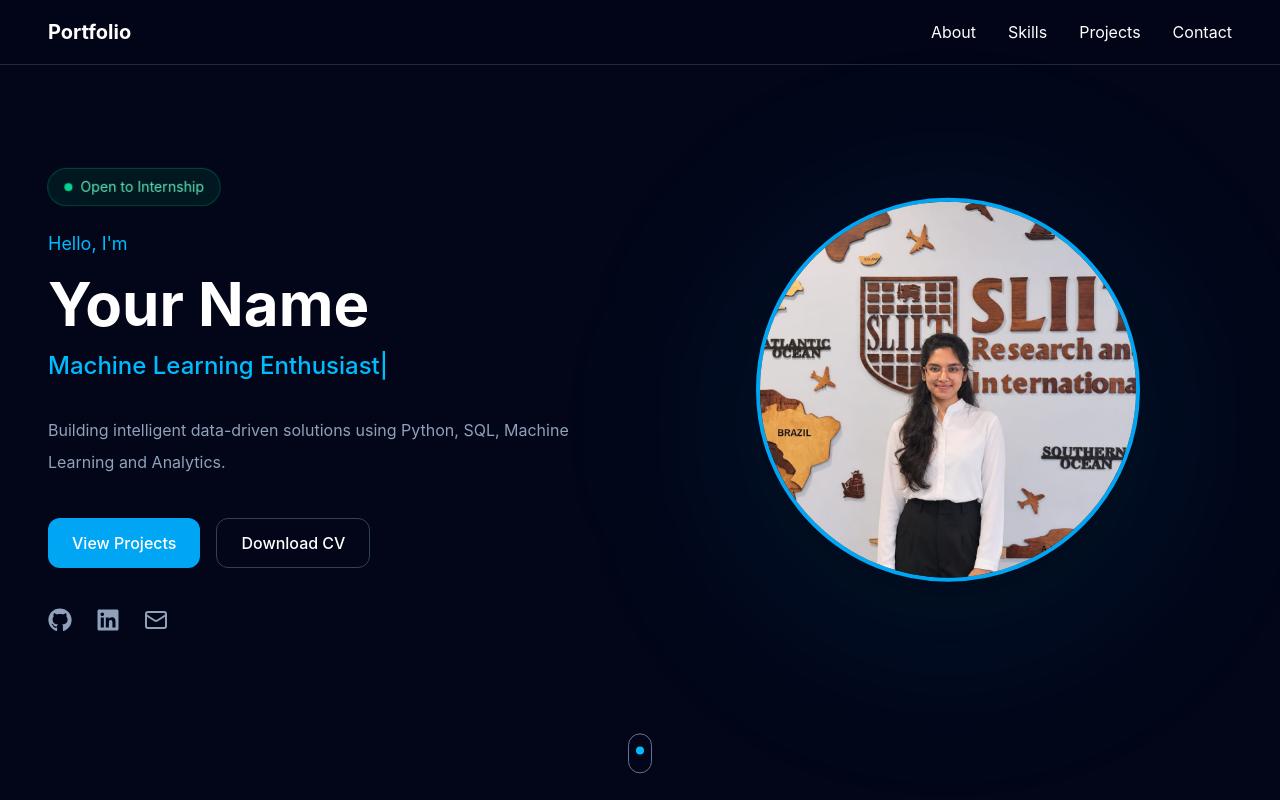
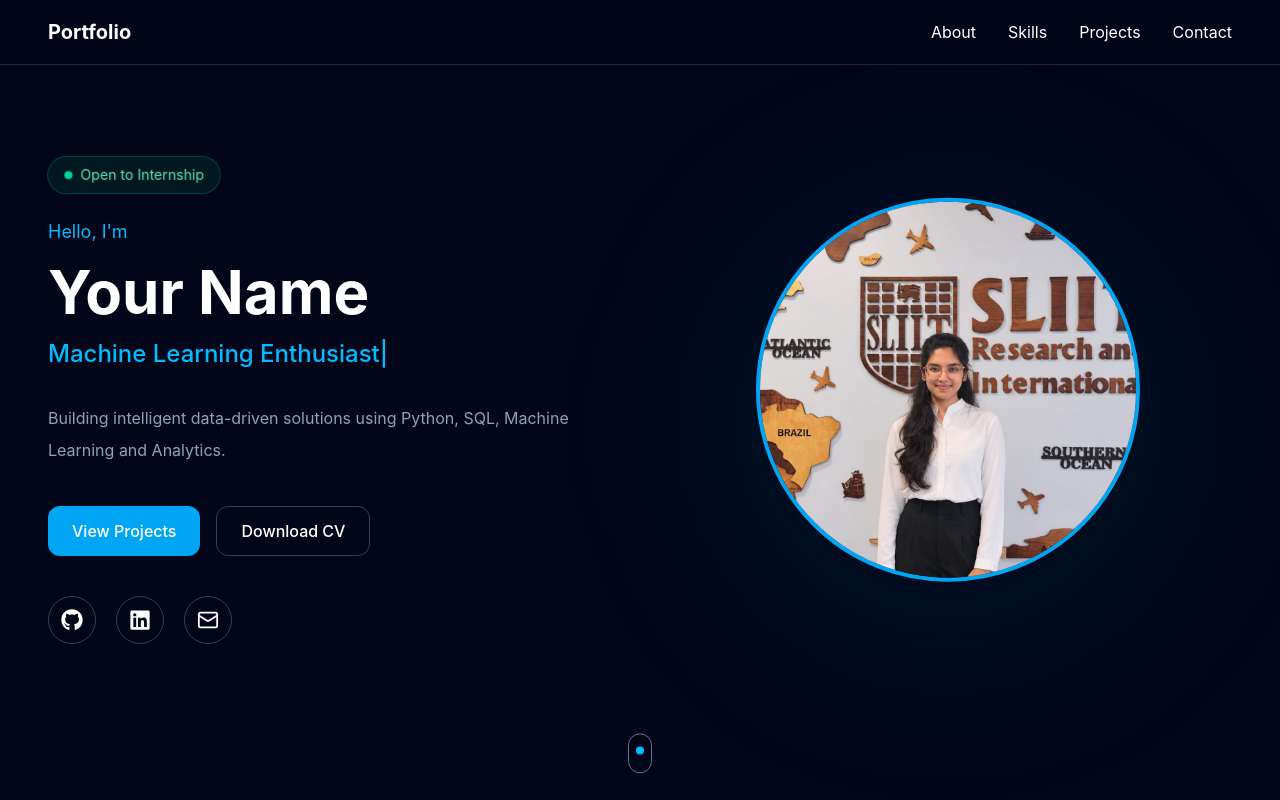
Before and after one commit to samiswaryatharushmie/data-portfolio-framework, a React (Vite) app: page / in a window 1280 px wide. Built offline with nearby package versions, Linux system fonts and the light colour scheme.

Commit message:
feat: add interactive social links

```diff
--- a/src/data/portfolio.ts
+++ b/src/data/portfolio.ts
@@ -17,8 +17,8 @@ export const portfolioData: PortfolioData = {
   },
 
   social: {
-    github: "YOUR_GITHUB_LINK",
-    linkedin: "YOUR_LINKEDIN_LINK",
-    email: "example@email.com",
+    github: "https://github.com/lakshithakalhara7",
+    linkedin: "http://www.linkedin.com/in/lakshitha-kalhara-samarakoon-b0751a311",
+    email: "lakshithakalhara807@gmail.com",
   },
 };
--- a/src/sections/Hero.tsx
+++ b/src/sections/Hero.tsx
@@ -115,12 +115,33 @@ export default function Hero() {
                     Download CV
                 </Button>
             </div>
+            <div className="mt-10 flex items-center gap-5">
+                <a
 
-            <div className="mt-10 flex items-center gap-6 text-2xl text-slate-400">
-              <FaGithub className="cursor-pointer transition hover:text-white" />
-              <FaLinkedin className="cursor-pointer transition hover:text-white" />
-              <Mail className="cursor-pointer transition hover:text-white" />
+                    target="_blank"href={portfolioData.social.github}
+                    rel="noopener noreferrer"
+                    className="rounded-full border border-slate-700 p-3 text-slate-400 transition-all duration-300 hover:scale-110 hover:border-sky-400 hover:text-sky-400"
+                >
+                    <FaGithub size={22} />
+                </a>
+
+                <a
+                    href={portfolioData.social.linkedin}
+                    target="_blank"
+                    rel="noopener noreferrer"
+                    className="rounded-full border border-slate-700 p-3 text-slate-400 transition-all duration-300 hover:scale-110 hover:border-sky-400 hover:text-sky-400"
+                >
+                    <FaLinkedin size={22} />
+                </a>
+
+                <a
+                    href={`mailto:${portfolioData.social.email}`}
+                    className="rounded-full border border-slate-700 p-3 text-slate-400 transition-all duration-300 hover:scale-110 hover:border-sky-400 hover:text-sky-400"
+                >
+                    <Mail size={22} />
+                </a>
             </div>
+
           </motion.div>
 
           {/* Right Side */}
```
